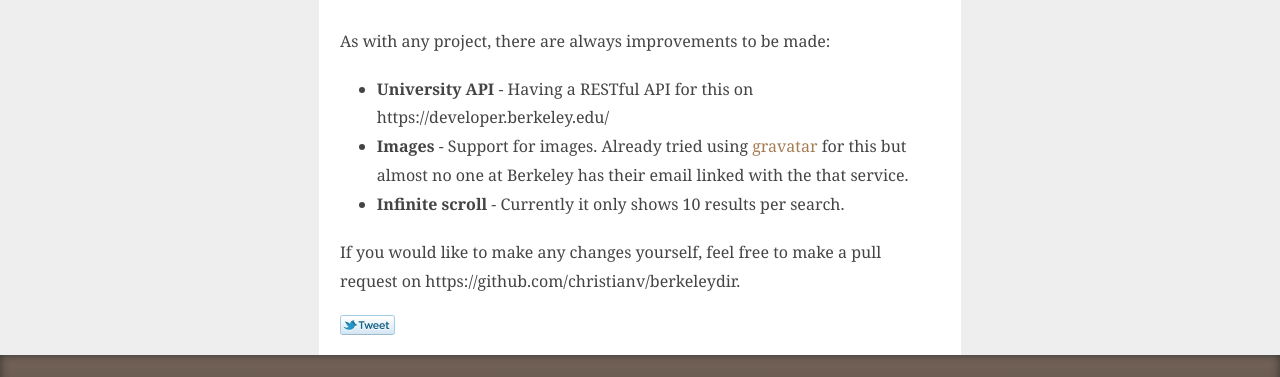
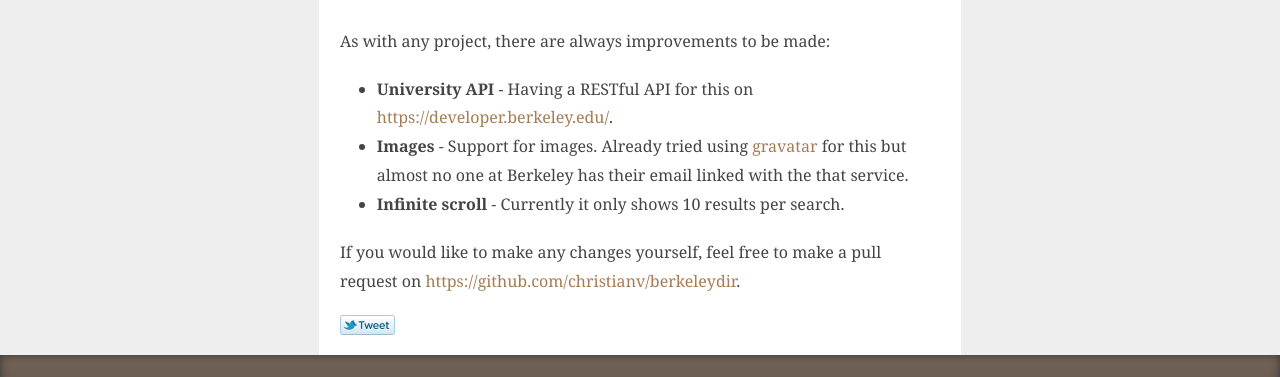
Before and after one commit to denbuzze/denbuzze.github.com, a Jekyll site: the page built from _posts/2014-01-09-berkeleydir.markdown, in a window 1280 px wide. Shown: the part 1884-2261 px from the top of the page. Built offline with Jekyll 4.4.1, drawn with Linux system fonts in a browser that asks for light colours; nearby versions of some CDN libraries; Markdown is read by kramdown in place of the engine named in the settings; part of the change alters nothing that is shown.

```diff
--- a/_posts/2014-01-09-berkeleydir.markdown
+++ b/_posts/2014-01-09-berkeleydir.markdown
@@ -54,11 +54,11 @@ However, connecting to LDAP with [ldapjs][ldapjs], a great LDAP library for Node
 
 As with any project, there are always improvements to be made:
 
-* **University API** - Having a RESTful API for this on https://developer.berkeley.edu/
+* **University API** - Having a RESTful API for this on [https://developer.berkeley.edu/](https://developer.berkeley.edu/).
 * **Images** - Support for images. Already tried using [gravatar](http://gravatar.com) for this but almost no one at Berkeley has their email linked with the that service.
 * **Infinite scroll** - Currently it only shows 10 results per search.
 
-If you would like to make any changes yourself, feel free to make a pull request on https://github.com/christianv/berkeleydir.
+If you would like to make any changes yourself, feel free to make a pull request on [https://github.com/christianv/berkeleydir][code].
 
 [angularjs]: http://angularjs.org/
 [berkeleydir]: http://berkeleydir.herokuapp.com/
```
